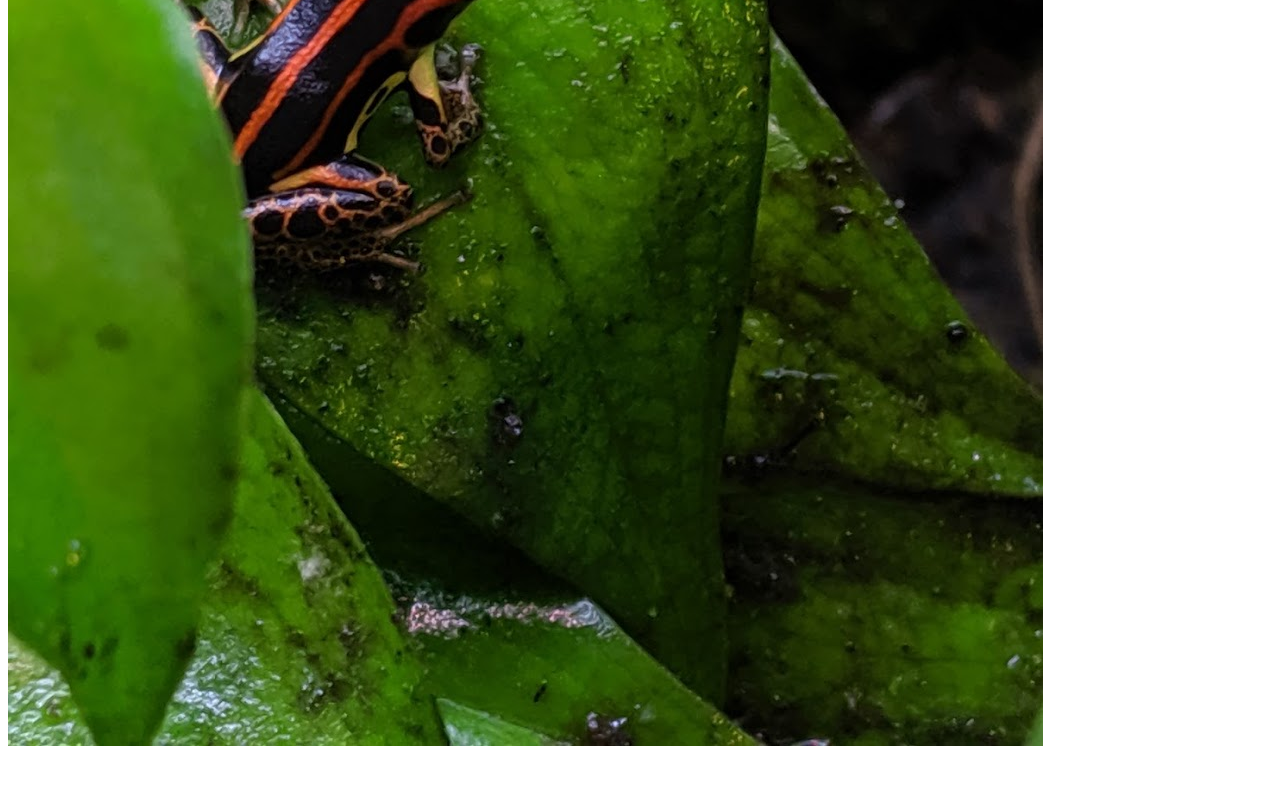
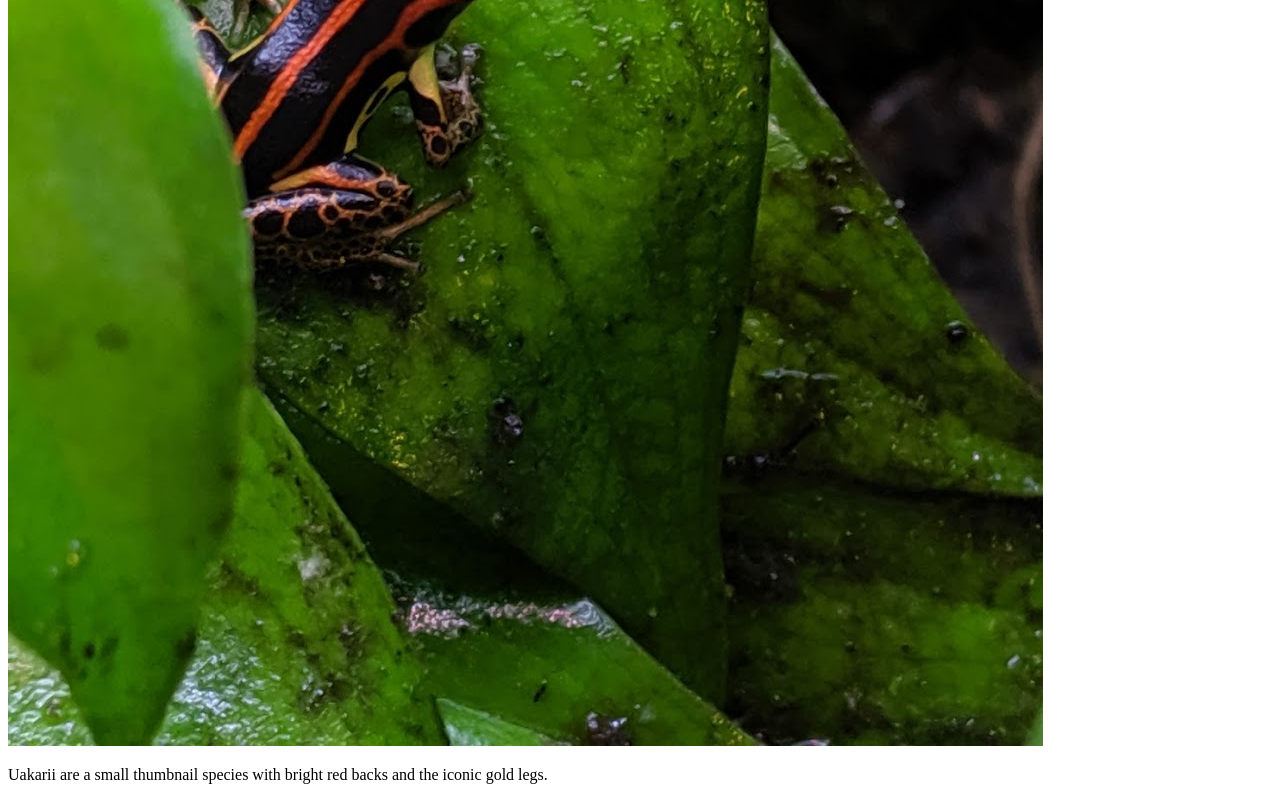
Before and after one commit to msheffield/uakarii, a plain HTML site: page index.html in a window 1280 px wide. Shown: the part 714-1514 px from the top of the page. Before the commit the page ends 1472 px from the top, so only its background shows below. Drawn offline with Linux system fonts and the light colour scheme.

Commit message:
added description

```diff
--- a/index.html
+++ b/index.html
@@ -9,5 +9,6 @@
 <body>
     <h1>Ranitomeya Uakarii Gold-Legged</h1>
     <img src="img/uakarii.jpg" alt="Ranitomeya Uakarii Gold-Legged">
+    <p>Uakarii are a small thumbnail species with bright red backs and the iconic gold legs.</p>
 </body>
 </html>
```
